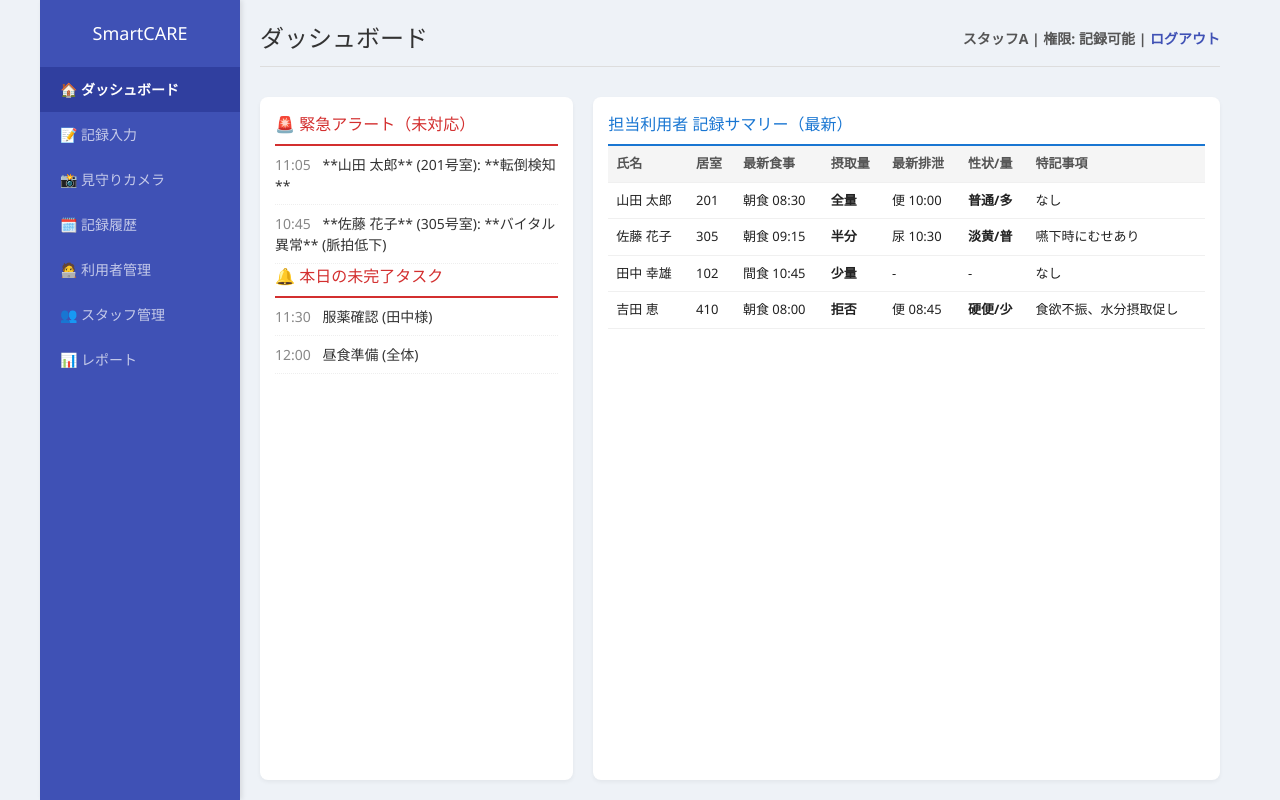
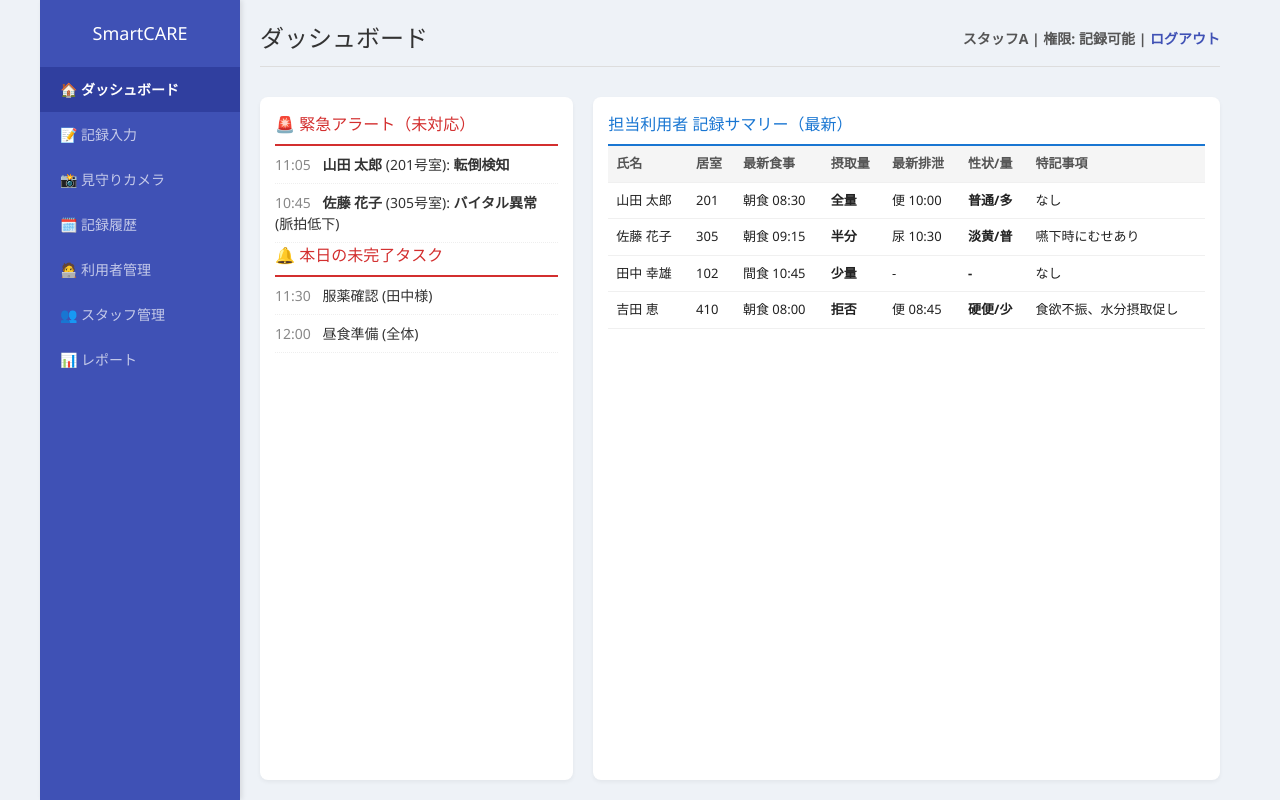
Before and after one commit to malcolmyz/smart-care, a Next.js app: page /dashboard in a window 1280 px wide. Built offline with nearby package versions, Linux system fonts and the light colour scheme.

Commit message:
feat:ダッシュボードのapi実装

```diff
--- a/app/(main)/dashboard/page.tsx
+++ b/app/(main)/dashboard/page.tsx
@@ -1,27 +1,72 @@
 import styles from "@/app/styles/dashboard.module.css";
 
-export default function DashboardPage() {
+// データの型定義
+type Alert = {
+  id: number;
+  time: string;
+  clientName: string;
+  room: string;
+  type: string;
+  detail?: string;
+};
+
+type Task = {
+  id: number;
+  time: string;
+  content: string;
+};
+
+type ClientSummary = {
+  id: number;
+  name: string;
+  room: string;
+  lastMeal: string;
+  mealAmount: string;
+  lastExcretion: string;
+  excretionDetail: string;
+  notes: string;
+};
+
+type DashboardData = {
+  alerts: Alert[];
+  tasks: Task[];
+  clientSummaries: ClientSummary[];
+};
+
+// サーバーサイドでデータ取得
+async function getDashboardData(): Promise<DashboardData> {
+  const res = await fetch("http://localhost:3000/api/dashboard", {
+    cache: "no-store",
+  });
+  return res.json();
+}
+
+export default async function DashboardPage() {
+  const data = await getDashboardData();
+
   return (
     <div className={styles["main-grid"]}>
       <div className={styles["alert-area"]}>
         <h3>🚨 緊急アラート（未対応）</h3>
         <ul className={styles["alert-list"]}>
-              <li>
-                <span className={styles["alert-time"]}>11:05</span> **山田 太郎** (201号室): **転倒検知**
+          {data.alerts.map((alert) => (
+            <li key={alert.id}>
+              <span className={styles["alert-time"]}>{alert.time}</span>{" "}
+              <strong>{alert.clientName}</strong> ({alert.room}):{" "}
+              <strong>{alert.type}</strong>
+              {alert.detail && ` (${alert.detail})`}
             </li>
-              <li>
-                <span className={styles["alert-time"]}>10:45</span> **佐藤 花子** (305号室): **バイタル異常** (脈拍低下)
-              </li>
+          ))}
         </ul>
 
         <h3 className={styles["task-list-title"]}>🔔 本日の未完了タスク</h3>
         <ul className={styles["alert-list"]}>
-              <li>
-                <span className={styles["alert-time"]}>11:30</span> 服薬確認 (田中様)
+          {data.tasks.map((task) => (
+            <li key={task.id}>
+              <span className={styles["alert-time"]}>{task.time}</span>{" "}
+              {task.content}
             </li>
-              <li>
-                <span className={styles["alert-time"]}>12:00</span> 昼食準備 (全体)
-              </li>
+          ))}
         </ul>
       </div>
 
@@ -40,42 +85,19 @@ export default function DashboardPage() {
             </tr>
           </thead>
           <tbody>
-                <tr>
-                  <td>山田 太郎</td>
-                  <td>201</td>
-                  <td>朝食 08:30</td>
-                  <td className={styles["status-meal"]}>全量</td>
-                  <td>便 10:00</td>
-                  <td className={styles["status-excretion"]}>普通/多</td>
-                  <td>なし</td>
+            {data.clientSummaries.map((client) => (
+              <tr key={client.id}>
+                <td>{client.name}</td>
+                <td>{client.room}</td>
+                <td>{client.lastMeal}</td>
+                <td className={styles["status-meal"]}>{client.mealAmount}</td>
+                <td>{client.lastExcretion}</td>
+                <td className={styles["status-excretion"]}>
+                  {client.excretionDetail}
+                </td>
+                <td>{client.notes}</td>
               </tr>
-                <tr>
-                  <td>佐藤 花子</td>
-                  <td>305</td>
-                  <td>朝食 09:15</td>
-                  <td className={styles["status-meal"]}>半分</td>
-                  <td>尿 10:30</td>
-                  <td className={styles["status-excretion"]}>淡黄/普</td>
-                  <td>嚥下時にむせあり</td>
-                </tr>
-                <tr>
-                  <td>田中 幸雄</td>
-                  <td>102</td>
-                  <td>間食 10:45</td>
-                  <td className={styles["status-meal"]}>少量</td>
-                  <td>-</td>
-                  <td>-</td>
-                  <td>なし</td>
-                </tr>
-                <tr>
-                  <td>吉田 恵</td>
-                  <td>410</td>
-                  <td>朝食 08:00</td>
-                  <td className={styles["status-meal"]}>拒否</td>
-                  <td>便 08:45</td>
-                  <td className={styles["status-excretion"]}>硬便/少</td>
-                  <td>食欲不振、水分摂取促し</td>
-                </tr>
+            ))}
           </tbody>
         </table>
       </div>
--- /dev/null
+++ b/app/api/dashboard/route.ts
@@ -0,0 +1,74 @@
+import { NextResponse } from "next/server";
+
+export async function GET() {
+  const dashboardData = {
+    // 緊急アラート
+    alerts: [
+      {
+        id: 1,
+        time: "11:05",
+        clientName: "山田 太郎",
+        room: "201号室",
+        type: "転倒検知",
+      },
+      {
+        id: 2,
+        time: "10:45",
+        clientName: "佐藤 花子",
+        room: "305号室",
+        type: "バイタル異常",
+        detail: "脈拍低下",
+      },
+    ],
+    // 未完了タスク
+    tasks: [
+      { id: 1, time: "11:30", content: "服薬確認 (田中様)" },
+      { id: 2, time: "12:00", content: "昼食準備 (全体)" },
+    ],
+    // 利用者サマリー
+    clientSummaries: [
+      {
+        id: 1,
+        name: "山田 太郎",
+        room: "201",
+        lastMeal: "朝食 08:30",
+        mealAmount: "全量",
+        lastExcretion: "便 10:00",
+        excretionDetail: "普通/多",
+        notes: "なし",
+      },
+      {
+        id: 2,
+        name: "佐藤 花子",
+        room: "305",
+        lastMeal: "朝食 09:15",
+        mealAmount: "半分",
+        lastExcretion: "尿 10:30",
+        excretionDetail: "淡黄/普",
+        notes: "嚥下時にむせあり",
+      },
+      {
+        id: 3,
+        name: "田中 幸雄",
+        room: "102",
+        lastMeal: "間食 10:45",
+        mealAmount: "少量",
+        lastExcretion: "-",
+        excretionDetail: "-",
+        notes: "なし",
+      },
+      {
+        id: 4,
+        name: "吉田 恵",
+        room: "410",
+        lastMeal: "朝食 08:00",
+        mealAmount: "拒否",
+        lastExcretion: "便 08:45",
+        excretionDetail: "硬便/少",
+        notes: "食欲不振、水分摂取促し",
+      },
+    ],
+  };
+
+  return NextResponse.json(dashboardData);
+}
```
Lines whose indentation alone changed are shown as unchanged.
